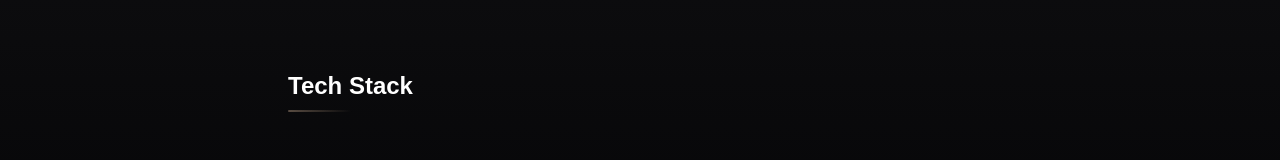
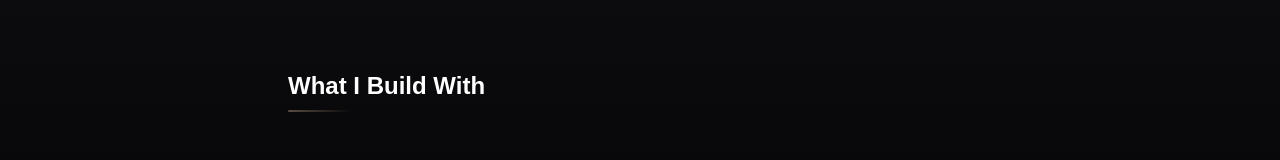
Before and after one commit to kxshrx/my-portfolio, a Next.js app: page / in a window 1280 px wide. Shown: the part 492-652 px from the top of the page. Built offline with nearby package versions, Linux system fonts and the light colour scheme.

Commit message:
fix: update section title in TechStack component for clarity

```diff
--- a/src/components/TechStack.tsx
+++ b/src/components/TechStack.tsx
@@ -78,7 +78,7 @@ const TechStack: React.FC = () => {
   return (
     <section id="techstack" className="py-12 px-4 relative">
       <div className="space-y-2 mb-8">
-        <h2 className="text-2xl font-semibold text-white">Tech Stack</h2>
+        <h2 className="text-2xl font-semibold text-white">What I Build With</h2>
         <div className="w-16 h-0.5 bg-gradient-to-r from-[#8f7a67] to-transparent rounded-full opacity-60"></div>
       </div>
 
```
